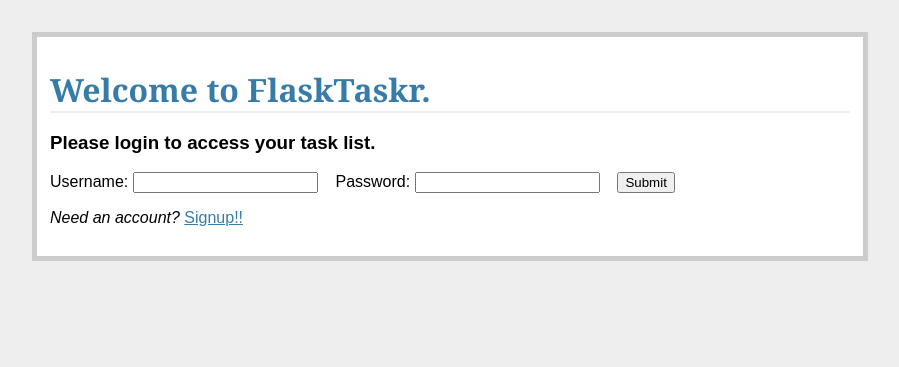
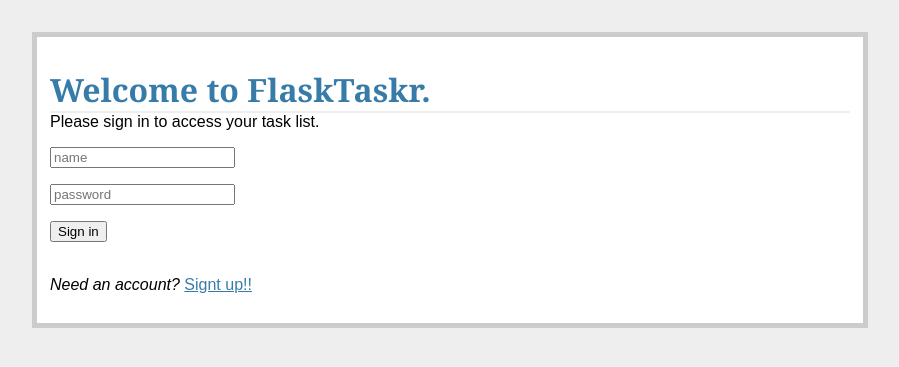
Before and after one commit to Copser/AddFlaskTaskr, a Flask app: page / in a window 1280 px wide. Shown: the top 367 px of the page, without its empty margins (190-1089 px from the left). Run offline with Flask 2, Linux system fonts and the light colour scheme.

Commit message:
Updating all html files to handle errors.

```diff
--- a/project/templates/login.html
+++ b/project/templates/login.html
@@ -2,19 +2,33 @@
 {% block content %}
 
 <h1>Welcome to FlaskTaskr.</h1>
-<h3>Please login to access your task list.</h3>
-
-<form method="post" action="/">
-  {{ form.csrf_token }}
-  <p>
-  	{{ form.name.label }}: {{ form.name }}
-  	&nbsp;&nbsp;
-  	{{ form.password.label }}: {{ form.password }}
-  	&nbsp;&nbsp;
-  	<input type="submit" name="" value="Submit" placeholder="">
-  </p>
+<div class="lead">Please sign in to access your task list.</div>
+<form class="form-signin" role="form" method="post" action="/">
+	{{ form.csrf_token }}
+	<p>
+		{{ form.name(placeholder="name") }}
+		<span class="error">
+			{% if form.name.errors %}
+				{% for error in form.name.errors %}
+					{{ error }}
+				{% endfor %}
+			{% endif %}
+		</span>
+	</p>
+	<p>
+		{{ form.password(placeholder="password") }}
+		<span class="error">
+			{% if form.password.errors %}
+				{% for error in form.password.errors %}
+						{{ error }}
+					{% endfor %}
+			{% endif %}
+		</span>
+	</p>
+	<button type="submit" class="btn btn-sm btn-success">Sign in</button>
+	<br>
+	<br>
+	<p><em>Need an account? </em><a href="/register">Signt up!!</a></p>
 </form>
 
-<p><em>Need an account? </em><a href="/register">Signup!!</a></p>
-
 {% endblock %}
```
Also changed, not shown: project/templates/tasks.html (+30 -4 lines).
